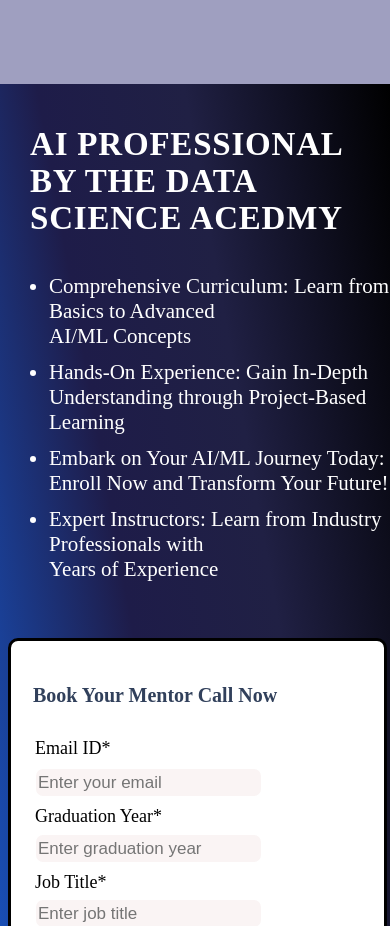
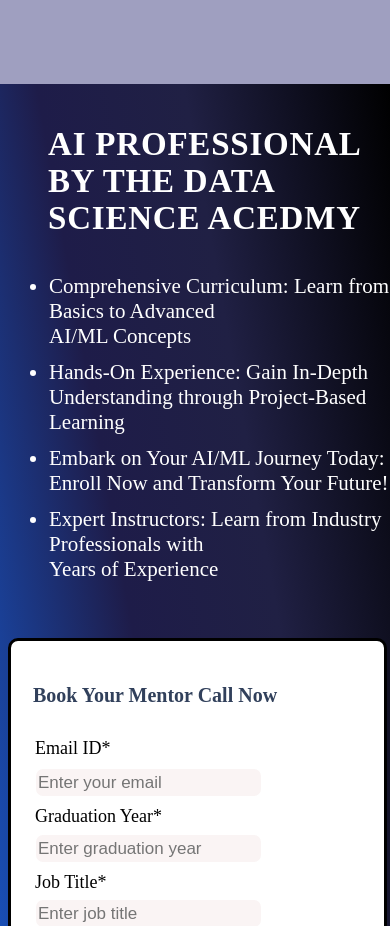
Before and after one commit to Vishal7489/TDS-Project, a React (Create React App) app: page /LoginSection in a window 390 px wide. Shown: the part 820-1746 px from the top of the page. Built offline with nearby package versions, Linux system fonts and the light colour scheme.

Commit message:
First Commit

```diff
--- a/src/Styles/Header.css
+++ b/src/Styles/Header.css
@@ -54,7 +54,7 @@
 font-weight:600;
 position:relative;
 bottom:105px;
-left:-10px;
+right:30px;
 }
 .Header1{
 flex-wrap:wrap;
```
